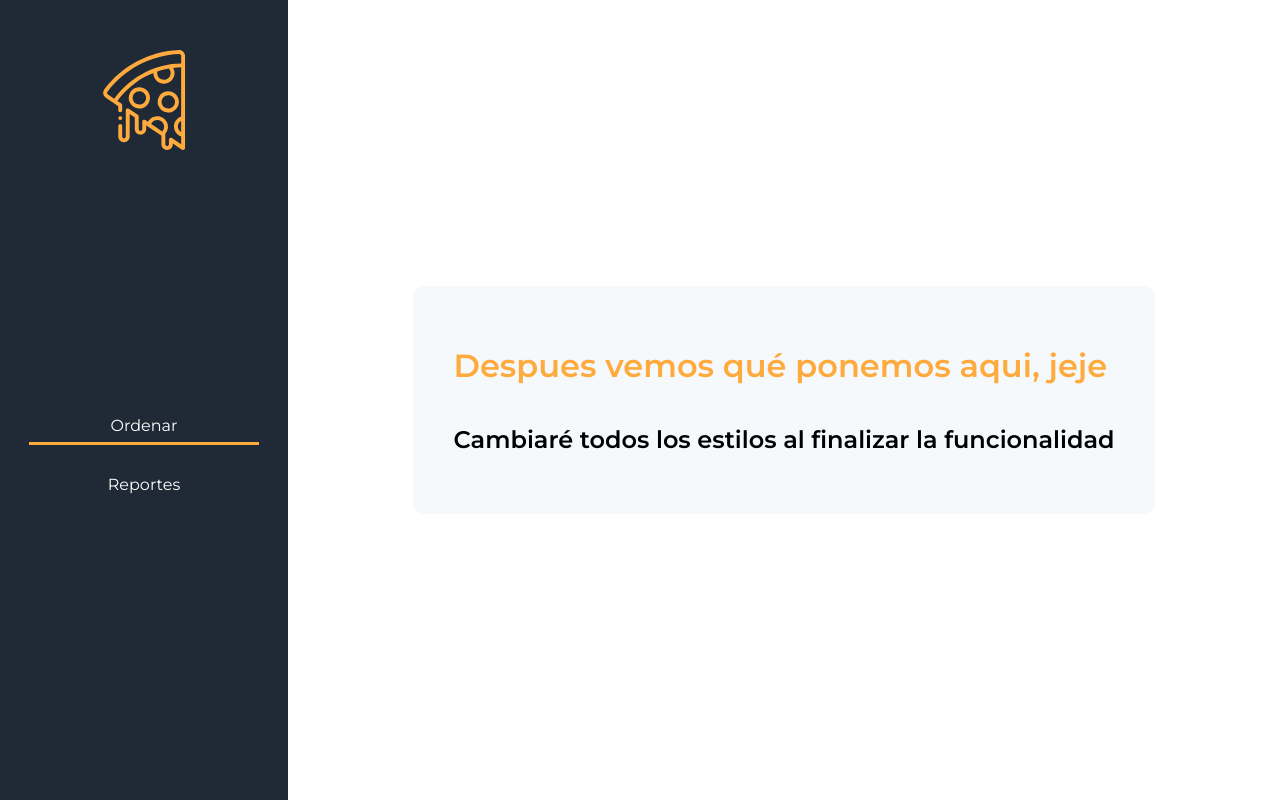
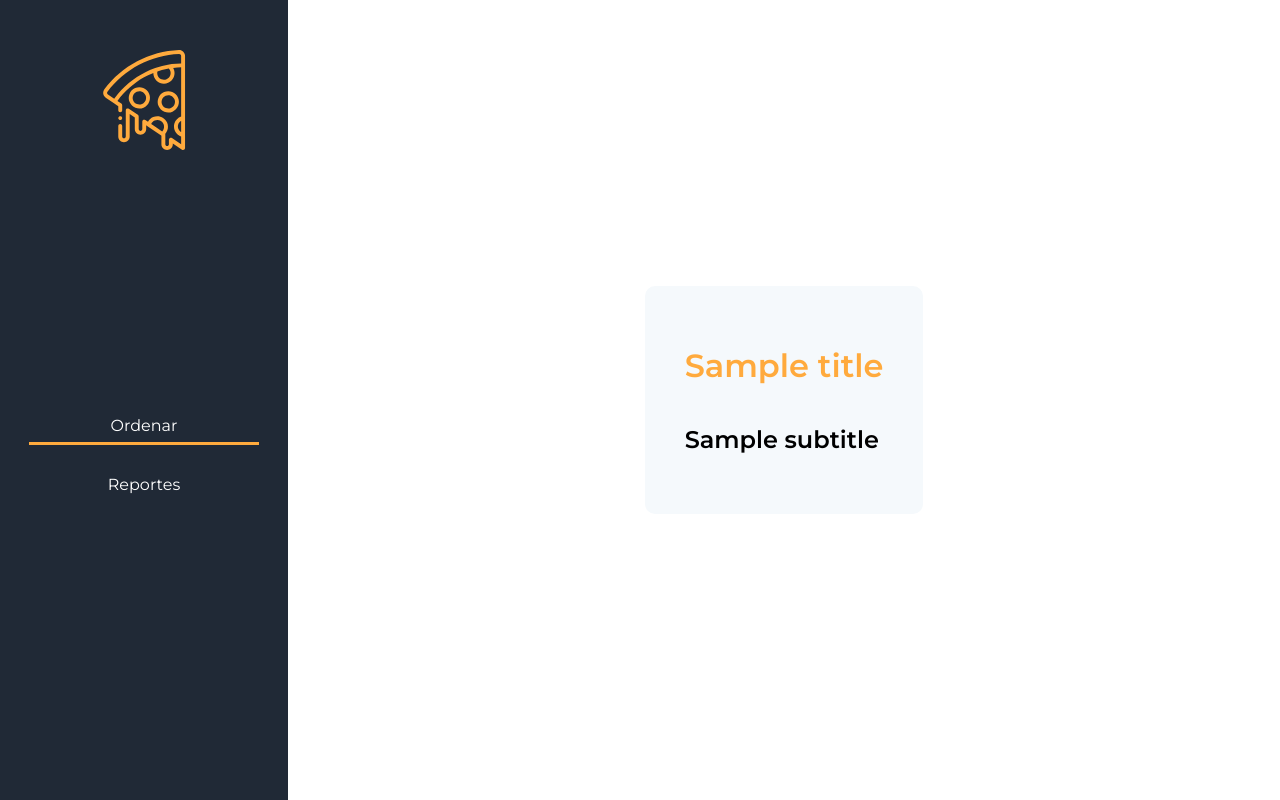
Before and after one commit to tetecruzc/Pizzeria-Web, a Django app: template pizzeriaweb/modules/pizzas/templates/home.html in a window 1280 px wide. Run offline with Django 3.2, Linux system fonts and the light colour scheme; the template is opened without the code that fills it: most values are stand-ins (such as "Sample title", 1, 10 or a date in 2020); parts of the project's set-up code (start-up, migrations or seed data) failed here and were passed over.

Commit message:
probar contextos en Django

```diff
--- a/pizzeriaweb/modules/pizzas/templates/home.html
+++ b/pizzeriaweb/modules/pizzas/templates/home.html
@@ -3,7 +3,7 @@
 
 {% block content %}
     <div class="container">
-        <h1>Despues vemos qué ponemos aqui, jeje</h1>
-        <h2>Cambiaré todos los estilos al finalizar la funcionalidad</h2>
+        <h1>{{title}}</h1>
+        <h2>{{subtitle}}</h2>
     </div>
 {% endblock %}
--- a/pizzeriaweb/modules/pizzas/views.py
+++ b/pizzeriaweb/modules/pizzas/views.py
@@ -3,7 +3,10 @@ from .models import User
 
 
 def home(request):
-    return render(request, "home.html")
+    context={"title" : "Despues vemos qué ponemos aqui, jeje",
+             "subtitle" : "Cambiaré todos los estilos al finalizar la funcionalidad"
+            }
+    return render(request, "home.html", context)
 
 def order(request):
     return render(request, "order.html")
```
